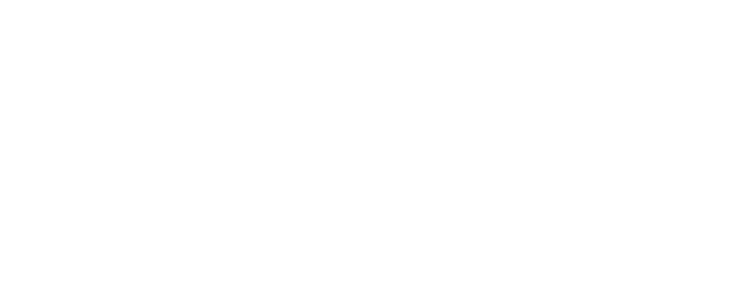
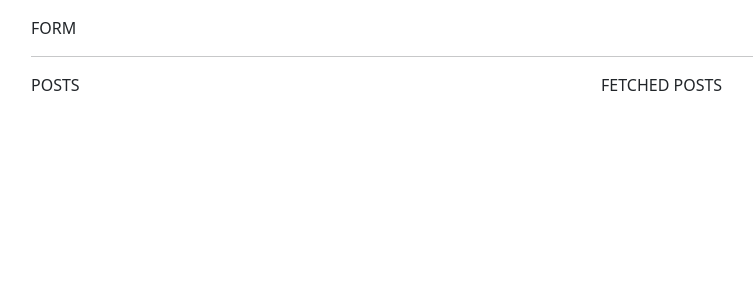
Before and after one commit to dmitry641/redux-demo, a React (Create React App) app in the folder react-redux/: page / in a window 1280 px wide. Shown: the top 300 px of the page, without its empty margins (51-804 px from the left). Built offline with nearby package versions, Linux system fonts and the light colour scheme.

Commit message:
react redux v2

```diff
--- a/react-redux/src/App.js
+++ b/react-redux/src/App.js
@@ -1,7 +1,18 @@
 import React from "react";
 
 function App() {
-  return <div className="container"></div>;
+  return (
+    <div className="container pt-3">
+      <div className="row">
+        <div className="col">FORM</div>
+      </div>
+      <hr />
+      <div className="row">
+        <div className="col">POSTS</div>
+        <div className="col">FETCHED POSTS</div>
+      </div>
+    </div>
+  );
 }
 
 export default App;
--- /dev/null
+++ b/react-redux/src/components/FetchedPosts.js
@@ -0,0 +1,5 @@
+import React from "react";
+
+export default function FetchedPosts() {
+  return <div></div>;
+}
--- /dev/null
+++ b/react-redux/src/components/Post.js
@@ -0,0 +1,5 @@
+import React from "react";
+
+export default function Post() {
+  return <div></div>;
+}
--- /dev/null
+++ b/react-redux/src/components/Posts.js
@@ -0,0 +1,5 @@
+import React from "react";
+
+export default function Posts() {
+  return <div></div>;
+}
```
Also changed, not shown: react-redux/src/components/PostForm.js (added, +15 -0 lines).
